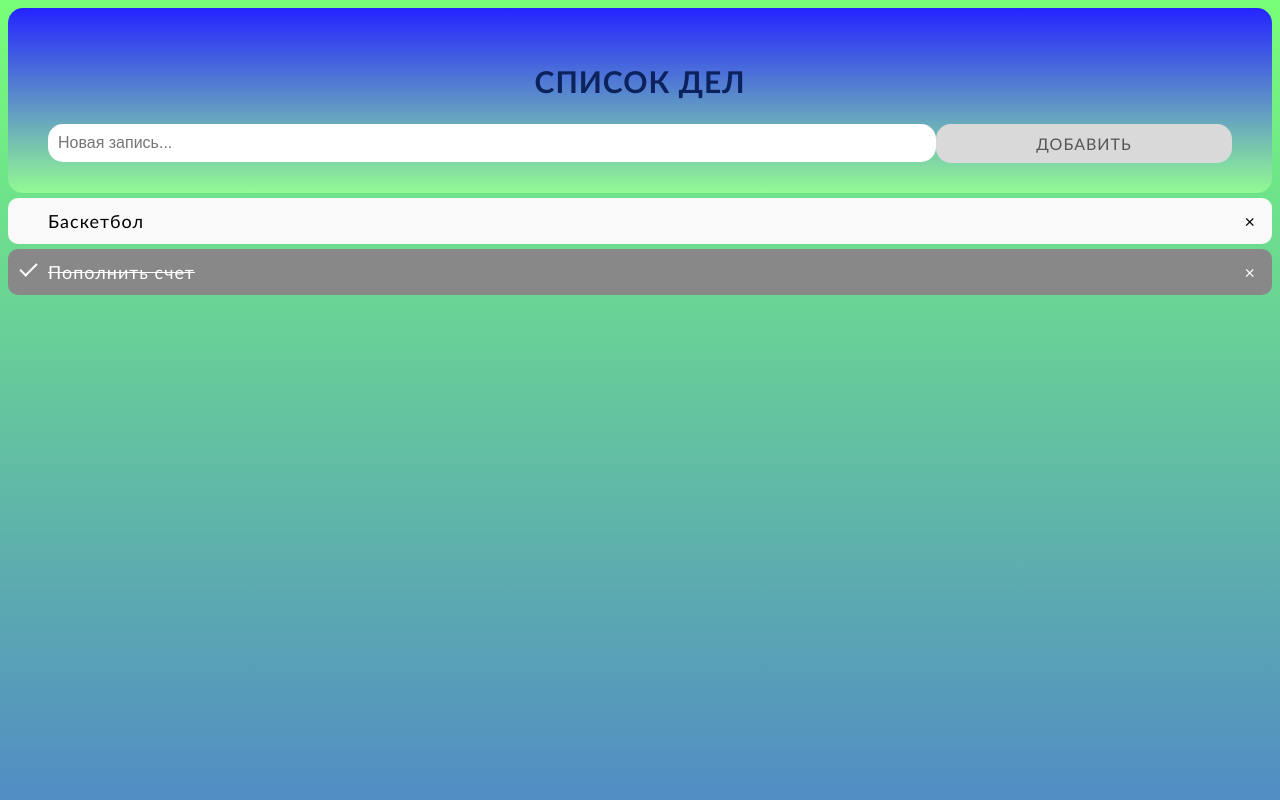
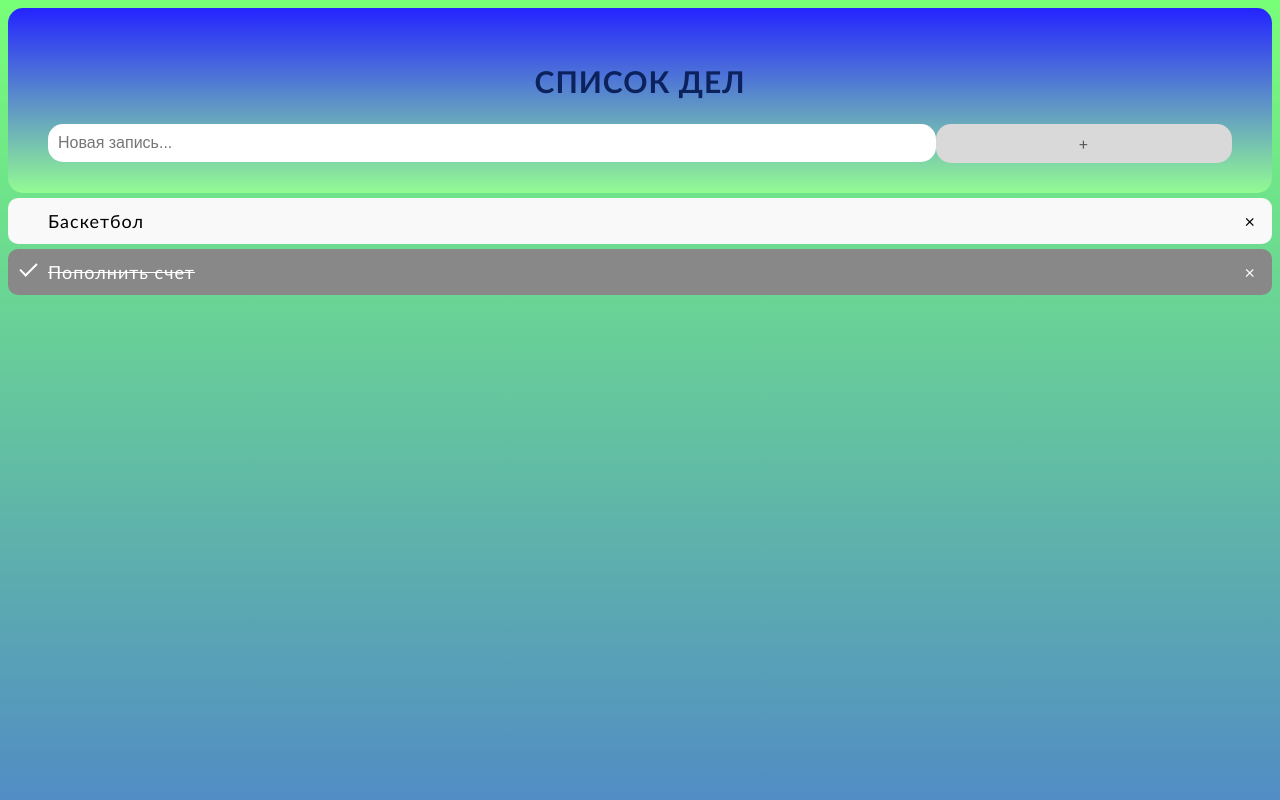
Before and after one commit to AlekseiKom/TodoList-JavaScript, a plain HTML site: page index.html in a window 1280 px wide. Shown: the top 800 px of the page. Drawn offline with Linux system fonts and the light colour scheme.

Commit message:
Добавлен плюс на кнопку добавить

```diff
--- a/index.html
+++ b/index.html
@@ -11,7 +11,7 @@
     <div id="myDIV" class="header">
         <h2>СПИСОК ДЕЛ</h2>
         <input type="text" id="myInput" placeholder="Новая запись...">
-        <span onclick="newElement()" class="addBtn">ДОБАВИТЬ</span>
+        <span onclick="newElement()" class="addBtn">+</span>
       </div>
 
       <ul id="myUL">
```
